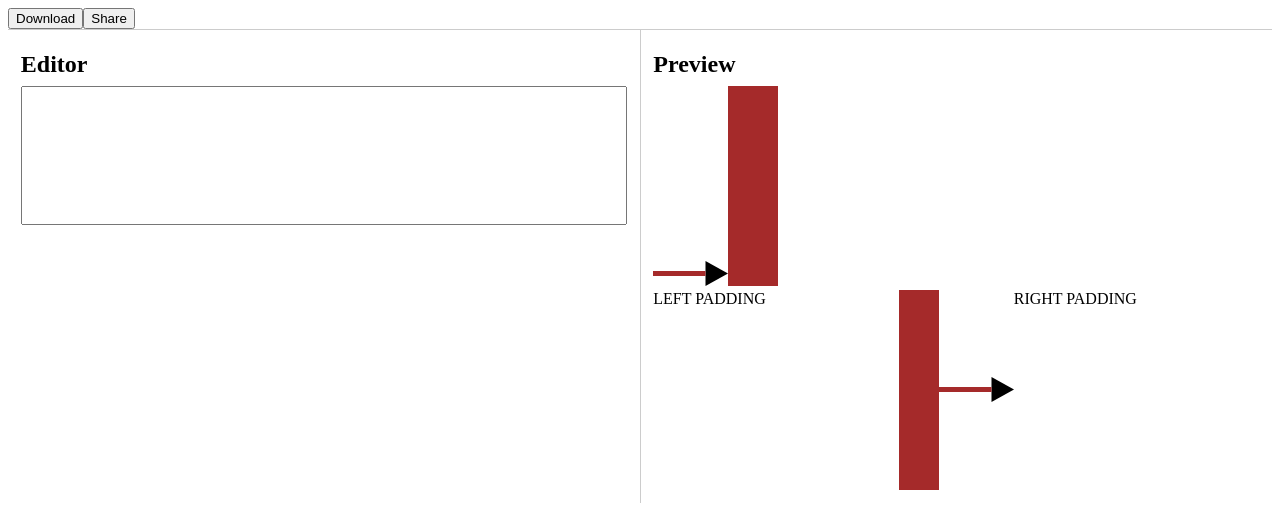
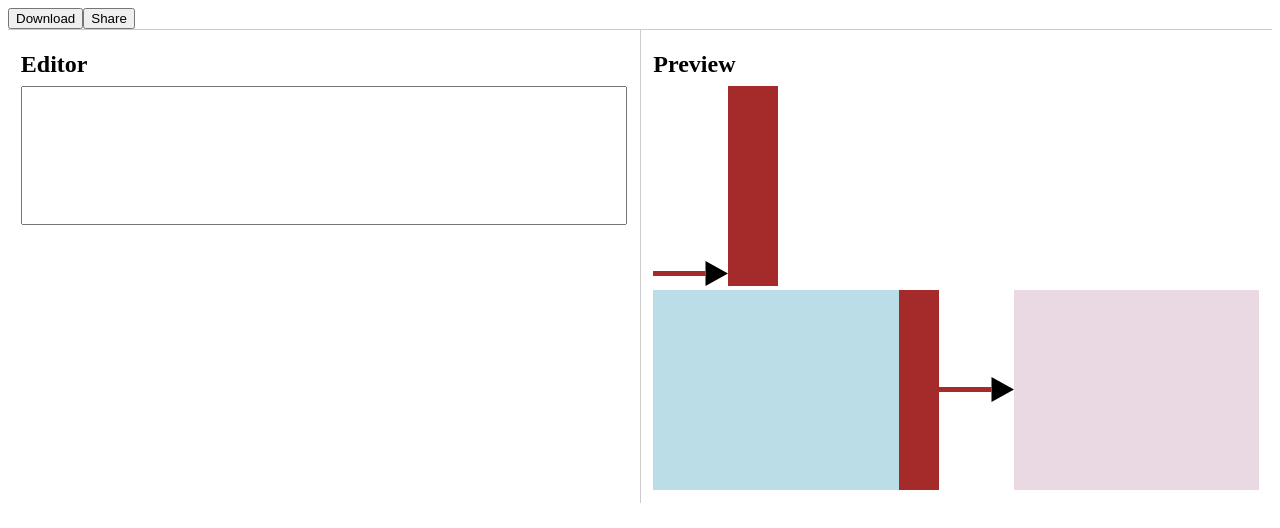
Before and after one commit to zaragozamartin91/timeline-io, a website built with Vite: page timeline/index.html in a window 1280 px wide. Built offline with nearby package versions, Linux system fonts and the light colour scheme.

Commit message:
Standardised svg classes to bear inner and outer html properties

```diff
--- a/timeline/timeline.css
+++ b/timeline/timeline.css
@@ -58,10 +58,12 @@
 
 /* Flex spacers that expand to fill available space, pushing center content. */
 .timeline-row-left-padding {
+    background: rgb(187, 221, 232);
     flex: 1;
 }
 
 .timeline-row-right-padding {
+    background: rgb(234, 216, 227);
     flex: 1;
 }
 
--- a/timeline/timeline.js
+++ b/timeline/timeline.js
@@ -95,13 +95,13 @@ class ArrowSvg {
     return `"${pp[0]},${pp[1]} ${pp[2]},${pp[3]} ${pp[4]},${pp[5]}"`;
   }
 
-  svgText() {
-    return `
-    <svg width="${this.width}" height="${this.height}" viewBox=${this.viewBoxText()}>
-      <polygon points=${this.polygonText()} fill=${this.polygonFill} />
-      <rect x="${this.rectX}" y="${this.rectY}" width="${this.rectWidth}" height="${this.rectHeight}" fill="${this.rectFill}" />
-    </svg>
-  `;
+  get innerHTML() {
+    return  `<polygon points=${this.polygonText()} fill=${this.polygonFill} />` +
+            `<rect x="${this.rectX}" y="${this.rectY}" width="${this.rectWidth}" height="${this.rectHeight}" fill="${this.rectFill}" />`
+  }
+
+  get outerHTML() {
+    return `<svg width="${this.width}" height="${this.height}" viewBox=${this.viewBoxText()}>${this.innerHTML}</svg>`
   }
 }
 
@@ -140,7 +140,8 @@ class LongArrowSvg {
   /* Delegate methods of ArrowSvg */
   viewBoxText() { return this.arrowSvg.viewBoxText(); }
   polygonText() { return this.arrowSvg.polygonText(); }
-  svgText() { return this.arrowSvg.svgText(); }
+  get innerHTML() { return this.arrowSvg.innerHTML; }
+  get outerHTML() { return this.arrowSvg.outerHTML; }
 }
 
 
@@ -186,27 +187,25 @@ class VerticalSvg {
     return `"${vb[0]} ${vb[1]} ${vb[2]} ${vb[3]}"`;
   }
 
-  svgText() {
-    const vb=this.viewBox;
+  get innerHTML() {
+    const vb = this.viewBox;
     const rectX = vb[0] + vb[2] / 2 - this.lineWidth / 2;
-    const rectY = vb[1];
-    const rectHeight = vb[3];
-    return `
-    <svg width="${this.width}" height="${this.height}" viewBox=${this.viewBoxText()}>
-      <rect x="${rectX}" y="${rectY}" width="${this.lineWidth}" height="${rectHeight}" fill="${this.lineFill}" />
-    </svg>
-  `;
+    return `<rect x="${rectX}" y="${vb[1]}" width="${this.lineWidth}" height="${vb[3]}" fill="${this.lineFill}" />`;
+  }
+
+  get outerHTML() {
+    return `<svg width="${this.width}" height="${this.height}" viewBox=${this.viewBoxText()}>${this.innerHTML}</svg>`;
   }
 }
 
 
 /**
  * Creates an svg element
- * @param {Object} svgTextBearer
+ * @param {Object} svgBearer
  * @returns {JQuery<HTMLElement>}
  */
-function svgElement(svgTextBearer) {
-  const svg = $(svgTextBearer.svgText());
+function svgElement(svgBearer) {
+  const svg = $(svgBearer.outerHTML);
   return svg;
 }
 
@@ -276,12 +275,13 @@ function addVerticalWithCenteredArrow() {
 
   const timelineRow = $(`
     <div class="timeline-row">
-      <span class="timeline-row-left-padding">LEFT PADDING</span>
-      ${vertical.svgText()}
+      <span class="timeline-row-left-padding"></span>
+      ${vertical.outerHTML}
       <span class="timeline-row-arrow-container">
-        ${arrow.svgText()}
+        ${arrow.outerHTML}
       </span>
-      <span class="timeline-row-right-padding">RIGHT PADDING</span>
+
+      <span class="timeline-row-right-padding"></span>
     </div>
   `)
 
```
Also changed, not shown: Notes.md (+6 -0 lines), public/README.md (added).
